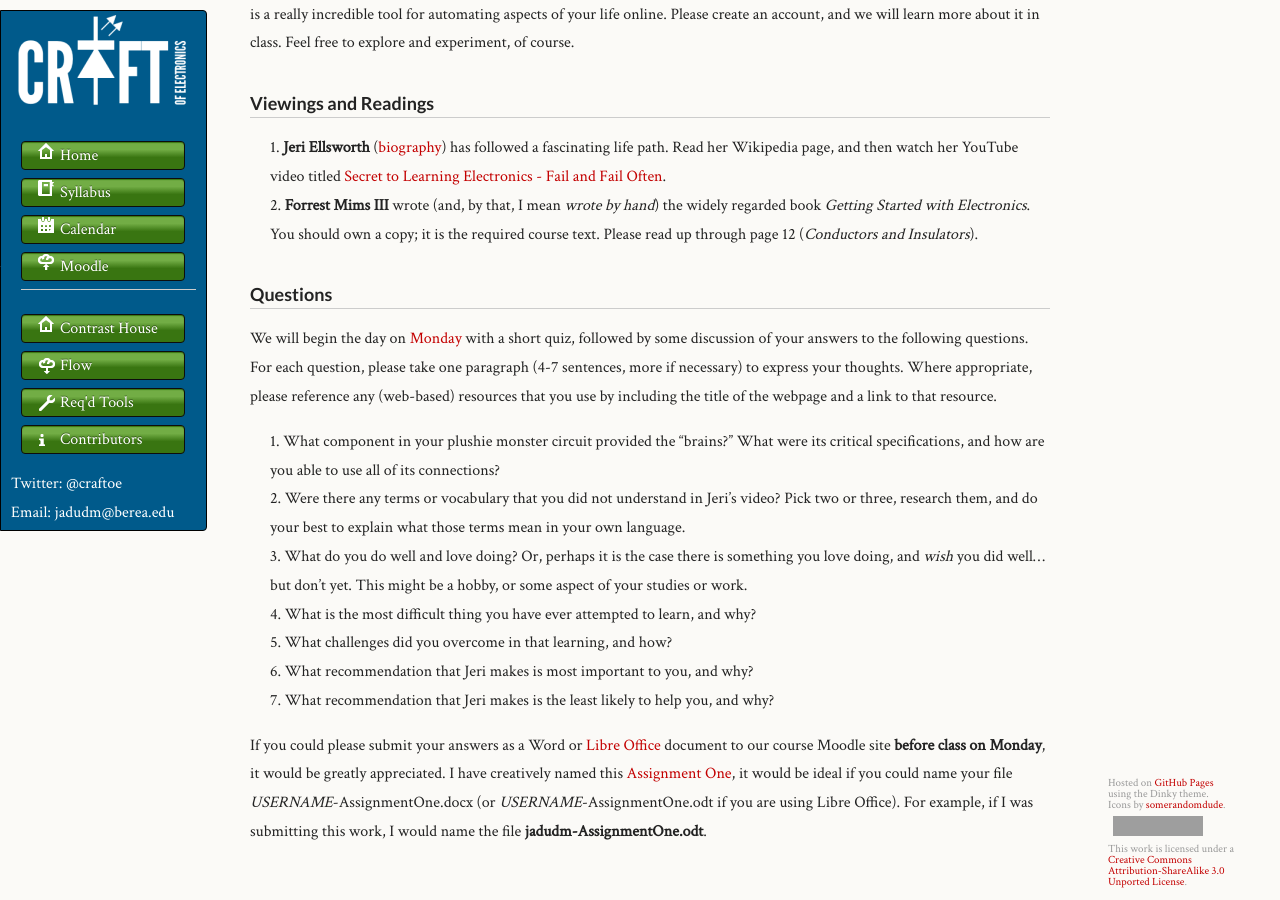
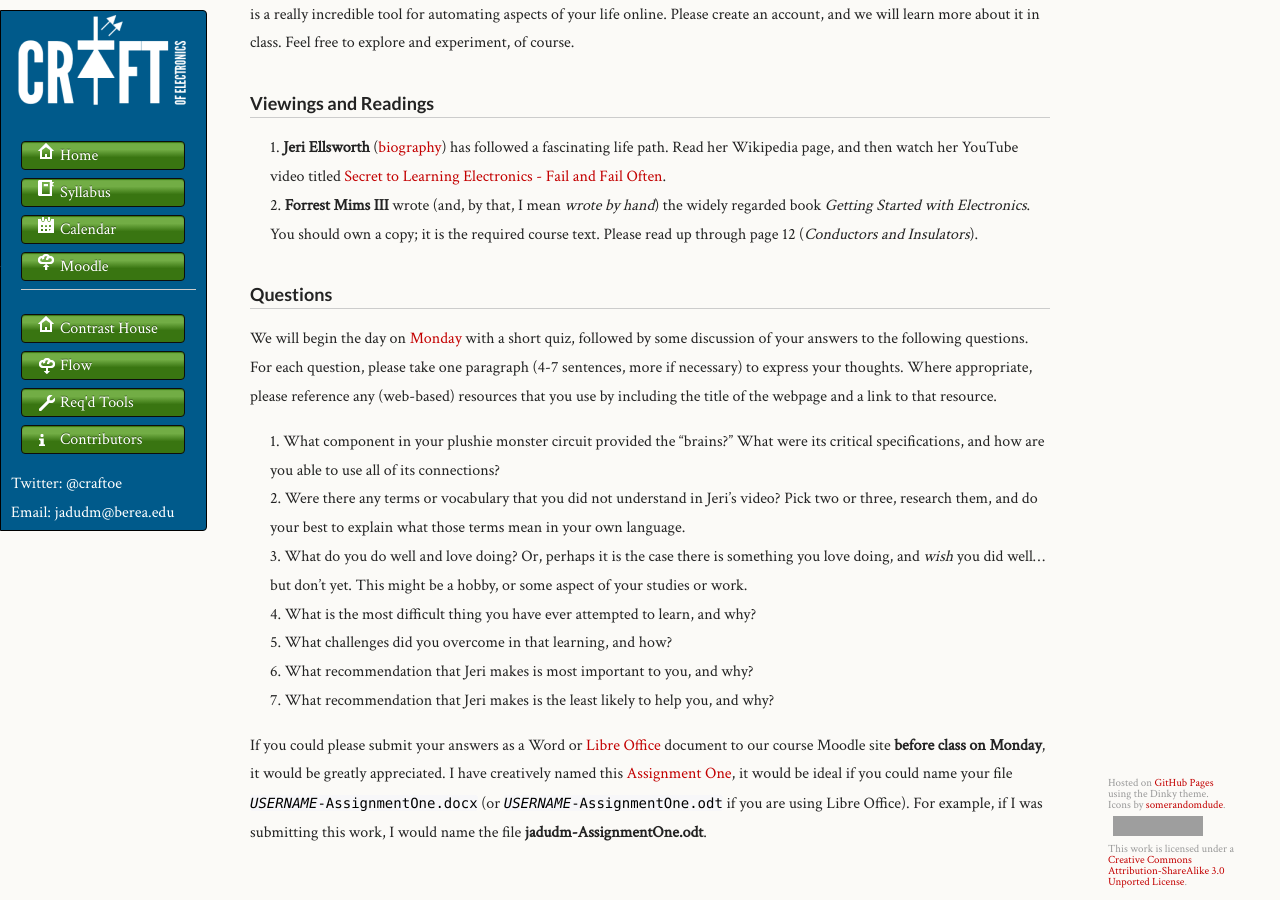
Before and after one commit to craftofelectronics/craftofelectronics.github.com, a Jekyll site: the page built from cal/w00.md, in a window 1280 px wide and 900 px high, scrolled down 1501 px. Built offline with Jekyll 4.4.1, drawn with Linux system fonts in a browser that asks for light colours; grey boxes are pictures that could not be loaded.

Commit message:
Fixed some formatting.

```diff
--- a/cal/w00.md
+++ b/cal/w00.md
@@ -67,4 +67,4 @@ We will begin the day on [Monday](w01.html#Monday) with a short quiz, followed b
 1. What recommendation that Jeri makes is most important to you, and why?
 1. What recommendation that Jeri makes is the least likely to help you, and why?
 
-If you could please submit your answers as a Word or [Libre Office](http://www.libreoffice.org/)  document to our course Moodle site **before class on Monday**, it would be greatly appreciated. I have creatively named this <a href="http://moodle.berea.edu/mod/assignment/view.php?id=52327">Assignment One</a>, it would be ideal if you could name your file *USERNAME*-AssignmentOne.docx (or *USERNAME*-AssignmentOne.odt if you are using Libre Office). For example, if I was submitting this work, I would name the file **jadudm-AssignmentOne.odt**.
+If you could please submit your answers as a Word or [Libre Office](http://www.libreoffice.org/)  document to our course Moodle site **before class on Monday**, it would be greatly appreciated. I have creatively named this <a href="http://moodle.berea.edu/mod/assignment/view.php?id=52327">Assignment One</a>, it would be ideal if you could name your file <code><em>USERNAME</em>-AssignmentOne.docx</code> (or <code><em>USERNAME</em>-AssignmentOne.odt</code> if you are using Libre Office). For example, if I was submitting this work, I would name the file **jadudm-AssignmentOne.odt**.
```
